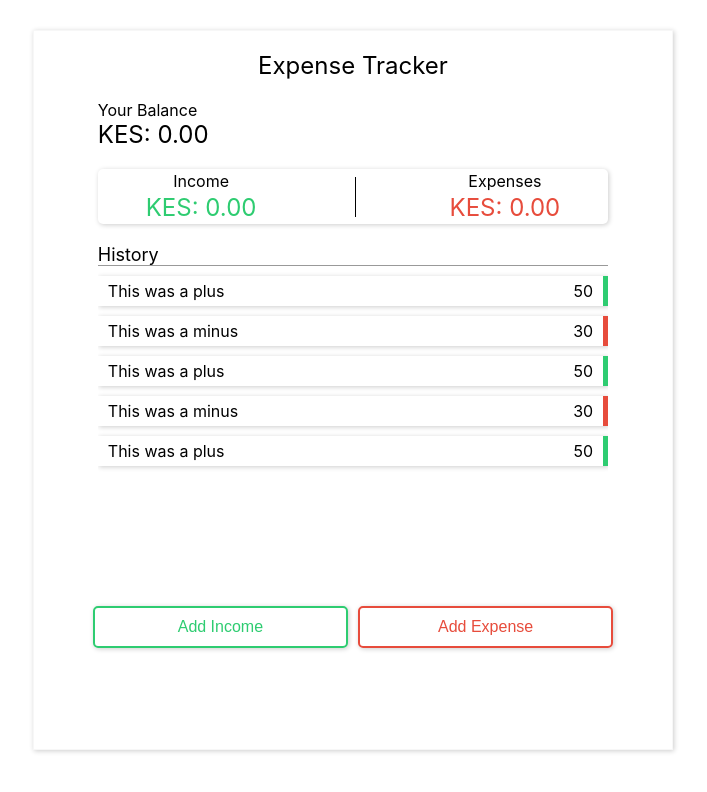
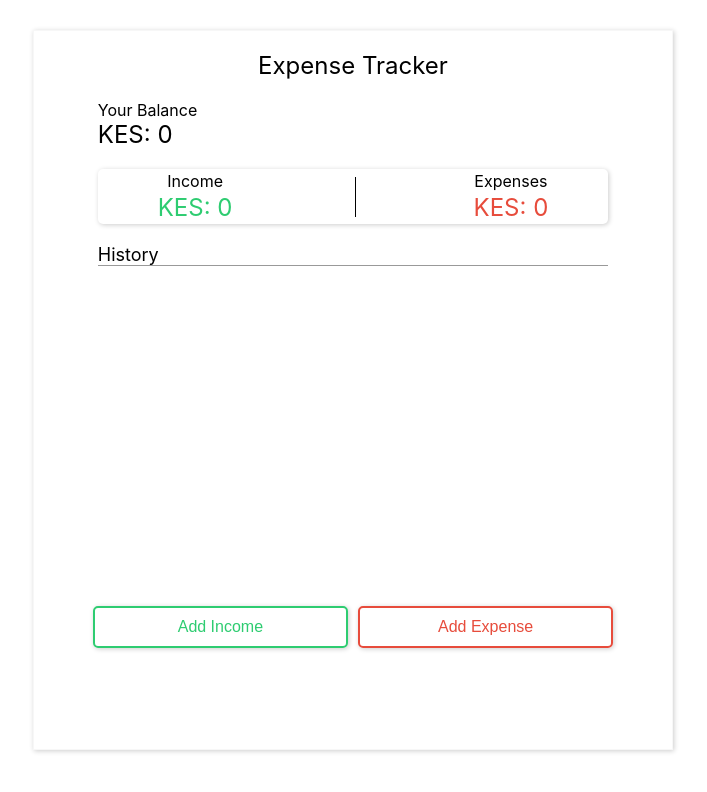
Before and after one commit to devKiratu/react-expenses-tracker, a React (Create React App) app: page / in a window 1280 px wide. Shown: the top 792 px of the page, without its empty margins (287-994 px from the left). Built offline with nearby package versions, Linux system fonts and the light colour scheme.

Commit message:
add and display state: income and expenses

```diff
--- a/src/components/App.js
+++ b/src/components/App.js
@@ -9,13 +9,22 @@ import Title from "./Title";
 export default function App() {
 	const [addIncome, setAddIncome] = useState(false);
 	const [addExpense, setAddExpense] = useState(false);
+	const [transaction, setTransaction] = useState([]);
+	const [totalIncome, setTotalIncome] = useState(0.0);
+	const [totalExpenses, setTotalExpenses] = useState(0.0);
+	const [balance, setBalance] = useState(0.0);
 
 	return (
 		<>
 			<div className="app">
 				<Title />
-				<Balance />
-				<History />
+				<Balance
+					balance={balance}
+					setBalance={setBalance}
+					totalExpenses={totalExpenses}
+					totalIncome={totalIncome}
+				/>
+				<History transaction={transaction} />
 				<AddTransaction
 					addIncome={addIncome}
 					setAddIncome={setAddIncome}
@@ -23,8 +32,30 @@ export default function App() {
 					setAddExpense={setAddExpense}
 				/>
 			</div>
-			<AddIncome addIncome={addIncome} setAddIncome={setAddIncome} />
-			<AddExpense addExpense={addExpense} setAddExpense={setAddExpense} />
+			<AddIncome
+				addIncome={addIncome}
+				setAddIncome={setAddIncome}
+				transaction={transaction}
+				setTransaction={setTransaction}
+				totalIncome={totalIncome}
+				setTotalIncome={setTotalIncome}
+				totalExpenses={totalExpenses}
+				setTotalExpenses={setTotalExpenses}
+				balance={balance}
+				setBalance={setBalance}
+			/>
+			<AddExpense
+				addExpense={addExpense}
+				setAddExpense={setAddExpense}
+				transaction={transaction}
+				setTransaction={setTransaction}
+				totalExpenses={totalExpenses}
+				setTotalExpenses={setTotalExpenses}
+				totalIncome={totalIncome}
+				setTotalIncome={setTotalIncome}
+				balance={balance}
+				setBalance={setBalance}
+			/>
 		</>
 	);
 }
--- a/src/components/Balance.js
+++ b/src/components/Balance.js
@@ -1,21 +1,30 @@
 import React from "react";
 
-export default function Balance() {
+export default function Balance({
+	balance,
+	setBalance,
+	totalIncome,
+	totalExpenses,
+}) {
 	return (
 		<div>
 			<div className="your-balance">
 				<p>Your Balance</p>
-				<p style={{ fontSize: "x-large" }}>KES: 0.00</p>
+				<p style={{ fontSize: "x-large" }}>KES: {balance}</p>
 			</div>
 			<div className="summary-card">
 				<div className="card-income">
 					<p>Income</p>
-					<p style={{ fontSize: "x-large", color: "#2ecc71" }}>KES: 0.00</p>
+					<p style={{ fontSize: "x-large", color: "#2ecc71" }}>
+						KES: {totalIncome}
+					</p>
 				</div>
 				<p className="divider">&nbsp;</p>
 				<div className="card-expenses">
 					<p>Expenses</p>
-					<p style={{ fontSize: "x-large", color: "#e74c3c" }}>KES: 0.00</p>
+					<p style={{ fontSize: "x-large", color: "#e74c3c" }}>
+						KES: {totalExpenses}
+					</p>
 				</div>
 			</div>
 		</div>
--- a/src/components/History.js
+++ b/src/components/History.js
@@ -1,16 +1,26 @@
 import React from "react";
 import { IncomeTransaction, ExpenseTransaction } from "./Transaction";
 
-export default function History() {
+export default function History({ transaction }) {
 	return (
 		<div className="history-card">
 			<p className="history-card-title">History</p>
 			<div className="history-card-content">
-				<IncomeTransaction />
-				<ExpenseTransaction />
-				<IncomeTransaction />
-				<ExpenseTransaction />
-				<IncomeTransaction />
+				{transaction.map((item) =>
+					item.type === "income" ? (
+						<IncomeTransaction
+							name={item.name}
+							amount={item.amount}
+							key={item.id}
+						/>
+					) : (
+						<ExpenseTransaction
+							name={item.name}
+							amount={item.amount}
+							key={item.id}
+						/>
+					)
+				)}
 			</div>
 		</div>
 	);
--- a/src/components/Transaction.js
+++ b/src/components/Transaction.js
@@ -1,35 +1,84 @@
-import React from "react";
+import React, { useState } from "react";
 
-export function IncomeTransaction() {
+export function IncomeTransaction({ name, amount }) {
 	return (
 		<div className="income-trans">
-			<p>This was a plus</p>
-			<p>50</p>
+			<p>{name}</p>
+			<p>{amount}</p>
 		</div>
 	);
 }
 
-export function ExpenseTransaction() {
+export function ExpenseTransaction({ name, amount }) {
 	return (
 		<div className="expense-trans">
-			<p>This was a minus</p>
-			<p>30</p>
+			<p>{name}</p>
+			<p>{amount}</p>
 		</div>
 	);
 }
 
-export function AddIncome({ addIncome, setAddIncome }) {
+export function AddIncome({
+	addIncome,
+	setAddIncome,
+	transaction,
+	setTransaction,
+	totalIncome,
+	setTotalIncome,
+	totalExpenses,
+	setTotalExpenses,
+	balance,
+	setBalance,
+}) {
+	const [incomeName, setIncomeName] = useState("");
+	const [incomeAmount, setIncomeAmount] = useState("");
+
+	function handleSubmit(e) {
+		e.preventDefault();
+		setTransaction((prev) => [
+			...prev,
+			{
+				name: incomeName,
+				amount: parseFloat(incomeAmount),
+				type: "income",
+				id: Date.now(),
+			},
+		]);
+
+		setTotalIncome(
+			transaction
+				.filter((item) => item.type === "income")
+				.reduce((acc, val) => acc + val.amount, 0)
+		);
+
+		setBalance(totalIncome - totalExpenses);
+		setIncomeName("");
+		setIncomeAmount("");
+	}
+
 	return (
 		<>
 			{addIncome ? (
 				<div className="modal">
 					<div className="modal-content">
 						<p>Enter your income details</p>
-						<form>
+						<form onSubmit={handleSubmit}>
 							<label htmlFor="income">Income name</label>
-							<input type="text" placeholder="e.g salary" name="income" />
+							<input
+								type="text"
+								placeholder="e.g salary"
+								name="income"
+								value={incomeName}
+								onChange={(e) => setIncomeName(e.target.value)}
+							/>
 							<label htmlFor="amount">Amount</label>
-							<input type="text" placeholder="e.g 50000" name="amount" />
+							<input
+								type="text"
+								placeholder="e.g 50000"
+								name="amount"
+								value={incomeAmount}
+								onChange={(e) => setIncomeAmount(e.target.value)}
+							/>
 							<button>Add</button>
 						</form>
 						<button
@@ -47,18 +96,66 @@ export function AddIncome({ addIncome, setAddIncome }) {
 	);
 }
 
-export function AddExpense({ addExpense, setAddExpense }) {
+export function AddExpense({
+	addExpense,
+	setAddExpense,
+	transaction,
+	setTransaction,
+	totalExpenses,
+	setTotalExpenses,
+	totalIncome,
+	setTotalIncome,
+	balance,
+	setBalance,
+}) {
+	const [expenseName, setExpenseName] = useState("");
+	const [expenseAmount, setExpenseAmount] = useState("");
+
+	function handleSubmit(e) {
+		e.preventDefault();
+		setTransaction((prev) => [
+			...prev,
+			{
+				name: expenseName,
+				amount: parseFloat(expenseAmount),
+				type: "expense",
+				id: Date.now(),
+			},
+		]);
+
+		setTotalExpenses(
+			transaction
+				.filter((item) => item.type === "expense")
+				.reduce((acc, val) => acc + val.amount, 0)
+		);
+		setBalance(totalIncome - totalExpenses);
+
+		setExpenseName("");
+		setExpenseAmount("");
+	}
 	return (
 		<>
 			{addExpense ? (
 				<div className="modal">
 					<div className="modal-content">
 						<p style={{ color: "#e74c3c" }}>Enter your expense details</p>
-						<form>
+						<form onSubmit={handleSubmit}>
 							<label htmlFor="expense">Expense name</label>
-							<input type="text" placeholder="e.g groceries" name="expense" />
+							<input
+								type="text"
+								placeholder="e.g groceries"
+								name="expense"
+								value={expenseName}
+								onChange={(e) => setExpenseName(e.target.value)}
+							/>
 							<label htmlFor="amount">Amount</label>
-							<input type="text" placeholder="e.g 500" name="amount" />
+							<input
+								type="text"
+								placeholder="e.g 500"
+								name="amount"
+								value={expenseAmount}
+								onChange={(e) => setExpenseAmount(e.target.value)}
+							/>
 							<button
 								style={{
 									border: "3px solid #e74c3c",
```
Also changed, not shown: 1 other file (tests, documents, lock files or other folders).
